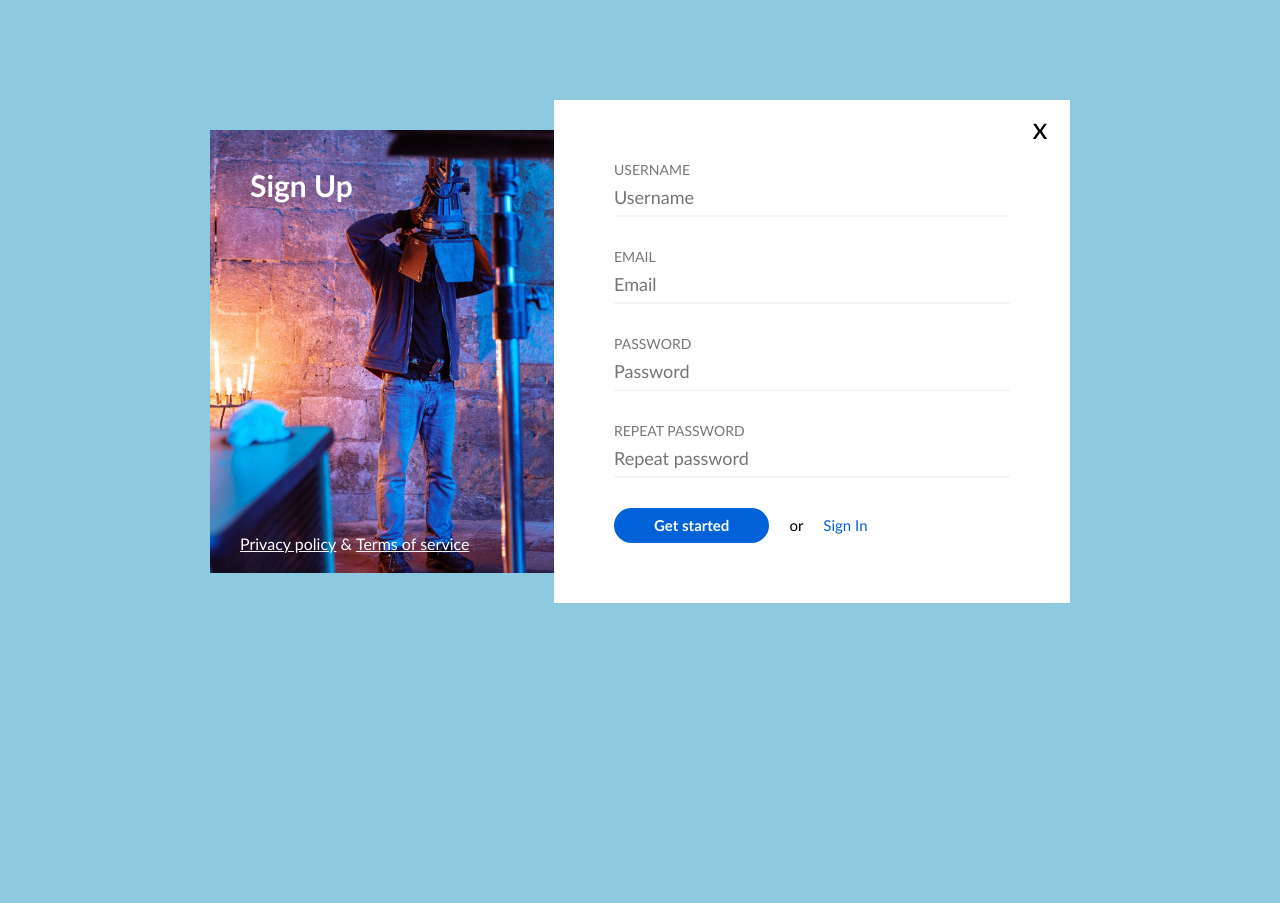
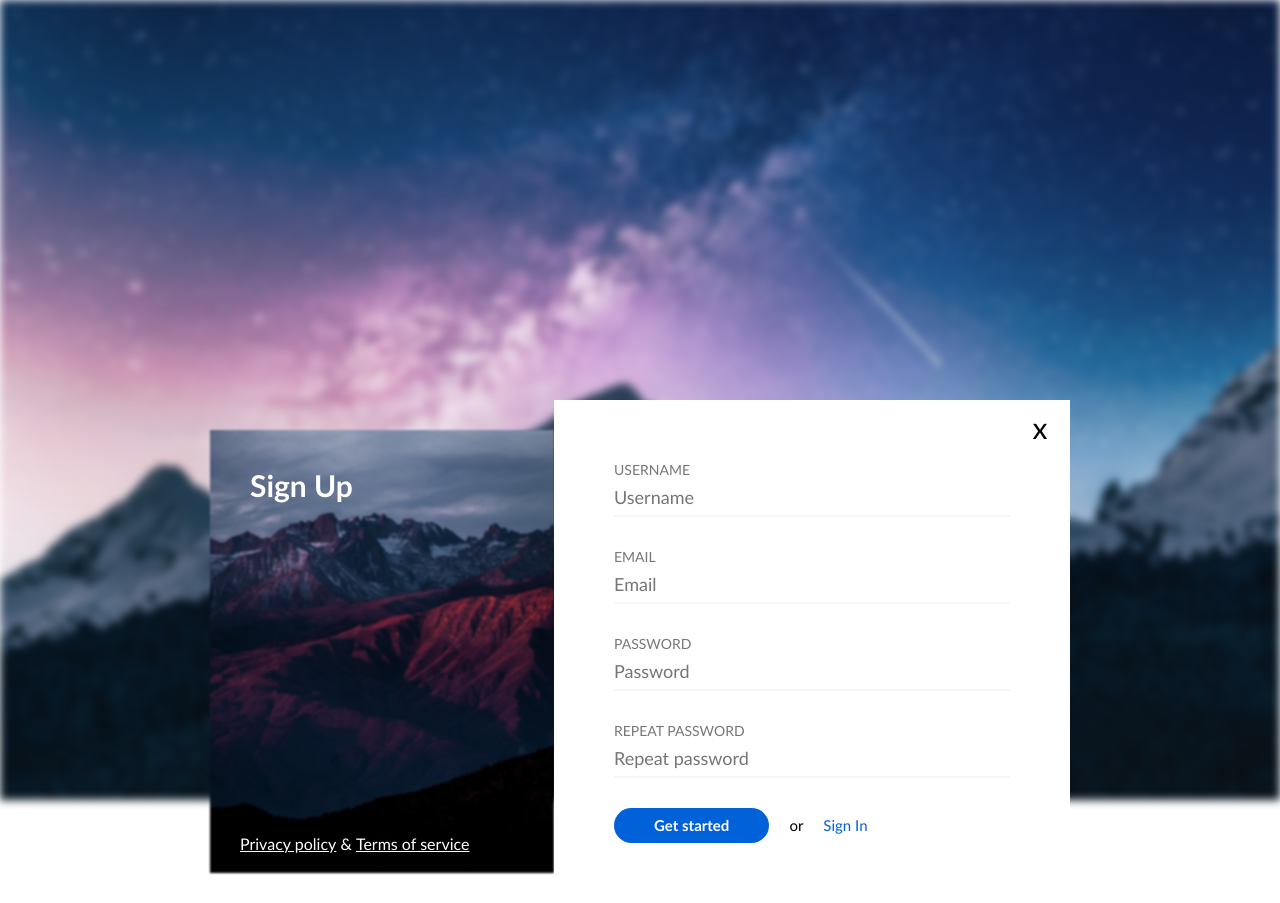
Before and after one commit to bikmanas/3-auth, a plain HTML site: page index.html in a window 1280 px wide. Before the commit the page ends 800 px from the top, so only its background shows below. Drawn offline with Linux system fonts and the light colour scheme.

Commit message:
Left column image and background image added

```diff
--- a/css/main.css
+++ b/css/main.css
@@ -7,8 +7,22 @@ body * {
     font-family: 'Gill Sans', 'Gill Sans MT', Calibri, 'Trebuchet MS', sans-serif;
 }
 
-body{
-    background-color: #8ecadf;
+.top{
+    margin-top: 300px;
+}
+
+body::before{
+    content: ' ';
+    background-image: url("sky.jfif");
+    background-position: center;
+    background-repeat: no-repeat;
+    background-size: cover;
+    position: absolute;
+    top: 0px;
+    right: 0px;
+    bottom: 0px;
+    left: 0px;
+    filter: blur(4px);
 }
 
 .container{
@@ -17,29 +31,31 @@ body{
     margin-top: 100px;
     margin-left: calc((100% - 860px) / 2);
     margin-right: calc((100% - 860px) / 2);
-    position: relative;
-}
-
-.img{
-    background-image: url("darbas.jfif");
-    background-position: center;
-    background-repeat: no-repeat;
-    background-size: cover;
+    position: absolute;
 }
 
 .left-column{
     width: 40%;
     float: left;
-    /* background-color: #0051a9; */
     padding: 40px;
     position: absolute;
     top: 30px;
     left: 0;
     bottom: 30px;
-    background-image: url("darbas.jfif");
+}
+
+.left-column::before{
+    content: ' ';
+    background-image: url("mountains.jfif");
     background-position: center;
     background-repeat: no-repeat;
     background-size: cover;
+    position: absolute;
+    top: 0px;
+    right: 0px;
+    bottom: 0px;
+    left: 0px;
+    filter: blur(1px);
 }
 
 .main-title{
@@ -47,6 +63,7 @@ body{
     color: #fff;
     font-size: 30px;
     line-height: 30px;
+    position: relative;
 }
 
 .bottom-links{
--- a/index.html
+++ b/index.html
@@ -9,8 +9,8 @@
     <link rel="stylesheet" href="./css/main.css">
 </head>
 <body>
+    <div class="top"></div>
     <main class="container">
-        <div class="img"></div>
         <div class="left-column">
             <h1 class="main-title">Sign Up</h1>
             <div class="bottom-links">
```
